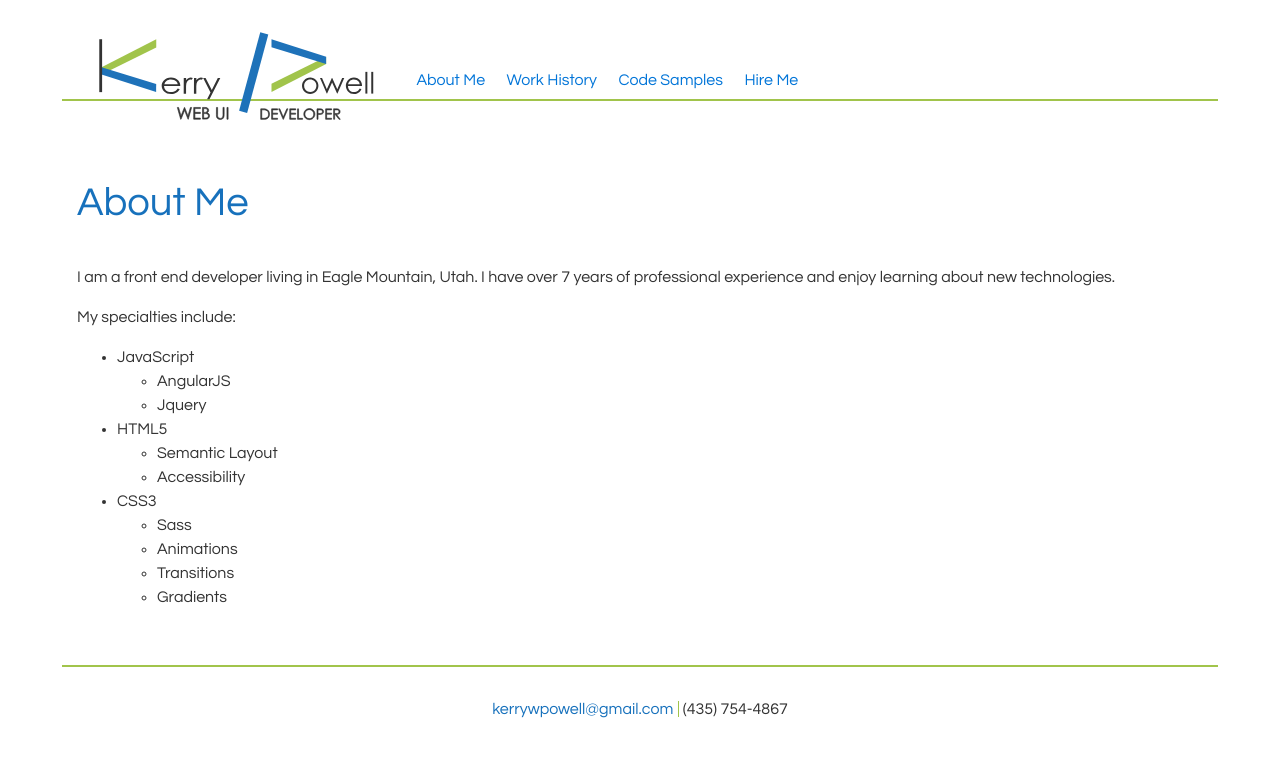
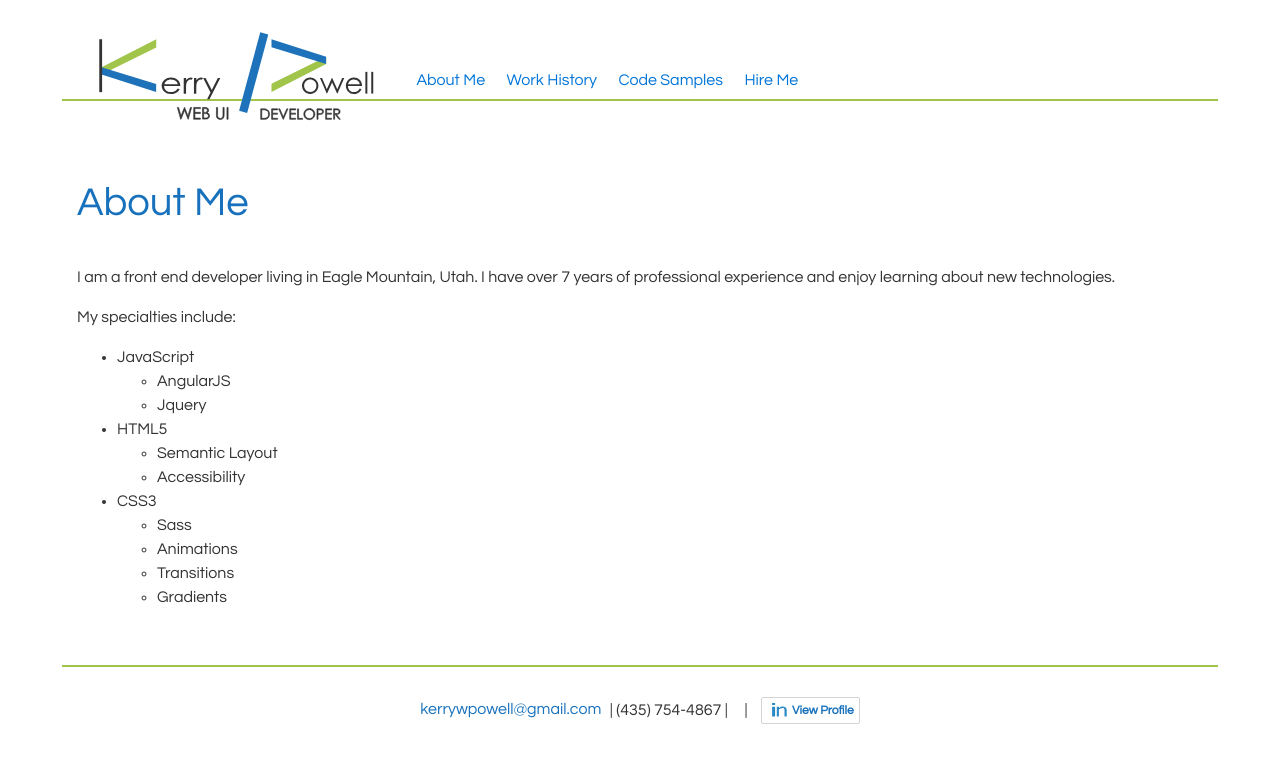
Before and after one commit to powellkerry/Portfolio, a website: page index.html in a window 1280 px wide. Drawn offline with Linux system fonts and the light colour scheme.

Commit message:
add social links

```diff
--- a/index.html
+++ b/index.html
@@ -42,8 +42,20 @@
         <div class="container" ng-view></div>
 
         <footer class="site-footer container">
-            <a href="mailto:kerrywpowell@gmail.com"> kerrywpowell@gmail.com</a>
-            (435) 754-4867
+            <a href="mailto:kerrywpowell@gmail.com"> kerrywpowell@gmail.com</a> |
+            (435) 754-4867 |
+            <span class="margin-left" style="vertical-align:middle; display: inline-block">
+                <!-- Place this tag in your head or just before your close body tag. -->
+                <script src="https://apis.google.com/js/platform.js" async defer></script>
+
+                <!-- Place this tag where you want the widget to render. -->
+                <div class="g-follow" data-annotation="bubble" data-height="24" data-href="//plus.google.com/u/0/110477530571038082036" data-rel="author"></div>
+            </span> |
+            <span class="margin-left" style="vertical-align:middle; display: inline-block">
+                <a style="display:block; border: 1px solid rgba(0,0,0,.17); border-radius: 2px; padding: 0px 5px; font-size: .75rem; font-weight: bold; text-decoration: none;" href="https://www.linkedin.com/pub/kerry-powell/69/a46/449">
+                    <img src="styles/images/linkedin.svg" alt="View Profile" style="height: 25px; width: 25px; vertical-align:middle;" border="0">View Profile
+                </a>
+            </span>
         </footer>
 
 
--- a/styles/comps/_site-footer.scss
+++ b/styles/comps/_site-footer.scss
@@ -10,7 +10,6 @@
   a {
     color: $color-blue;
     text-decoration: none;
-    border-right: 1px solid $color-green;
     padding-right: 5px;
 
     &:hover, &:active {
```
Also changed, not shown: styles/build/portfolio.min.css, styles/images/linkedIn.png (added), styles/images/linkedin.svg (added), styles/images/logo-small-profile.png (added), styles/images/logo-small.svg (added), 1 other file.
